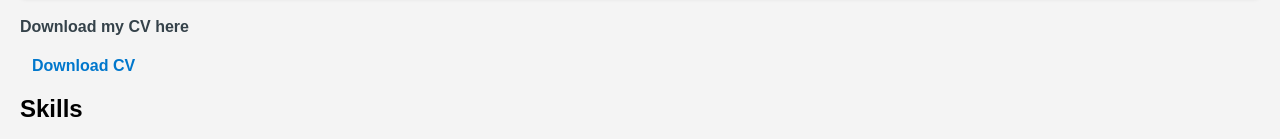
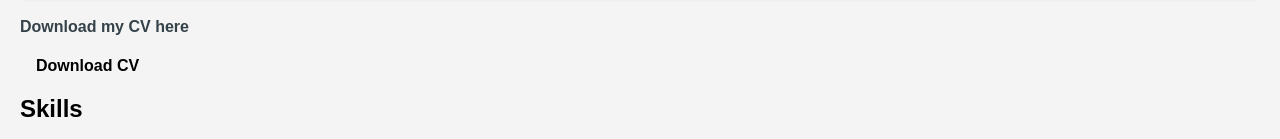
Before and after one commit to Kimani145/myPortfolio, a plain HTML site: page index.html in a window 1280 px wide. Shown: the part 635-774 px from the top of the page. Drawn offline with Linux system fonts and the light colour scheme.

Commit message:
added_Downloadable_CV

```diff
--- a/assets/css/styles.css
+++ b/assets/css/styles.css
@@ -237,3 +237,18 @@ dd {
     color: var(--text-dark); /* Ensure text is visible */
     border: 1px solid #444; /* Optional: Add a border for better contrast */
 }
+
+.download-link {
+    color: var(--accent-color);
+    text-decoration: none;
+    font-weight: bold;
+    border: 2px solid var(--accent-color);
+    padding: 8px 16px;
+    border-radius: 8px;
+    transition: background 0.3s;
+  }
+
+  .download-link:hover {
+    background: var(--accent-color);
+    color: var(--bg);
+  }
--- a/index.html
+++ b/index.html
@@ -38,7 +38,7 @@
                     <li>Content Creation</li>
                 </ul>
                 <h4>Download my CV here</h4>
-                <p><a href="cv.pdf" download>Download CV</a></p>
+                <p><a href="assets/Resume 1.docx" download class="download-link">Download CV</a></p>
             </section>
 
             <section id="skills">
```
Also changed, not shown: 1 other file.
